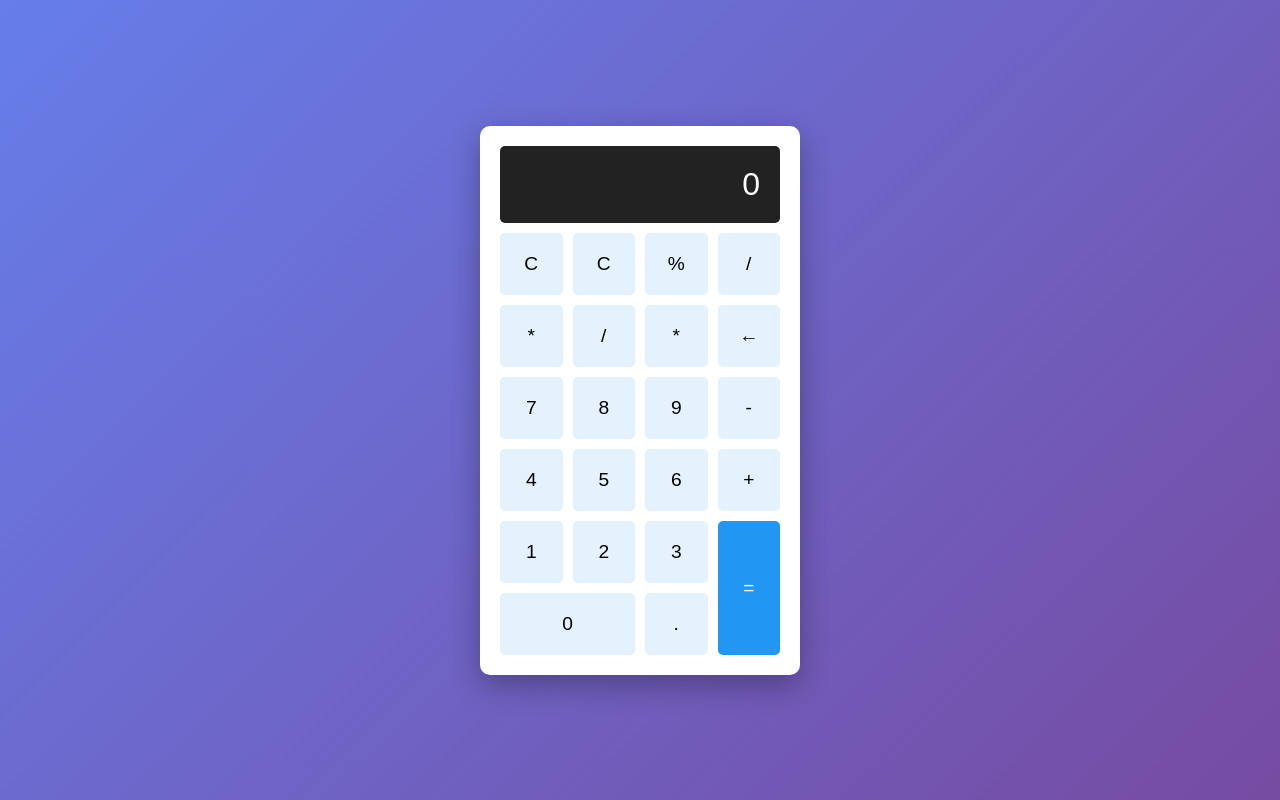
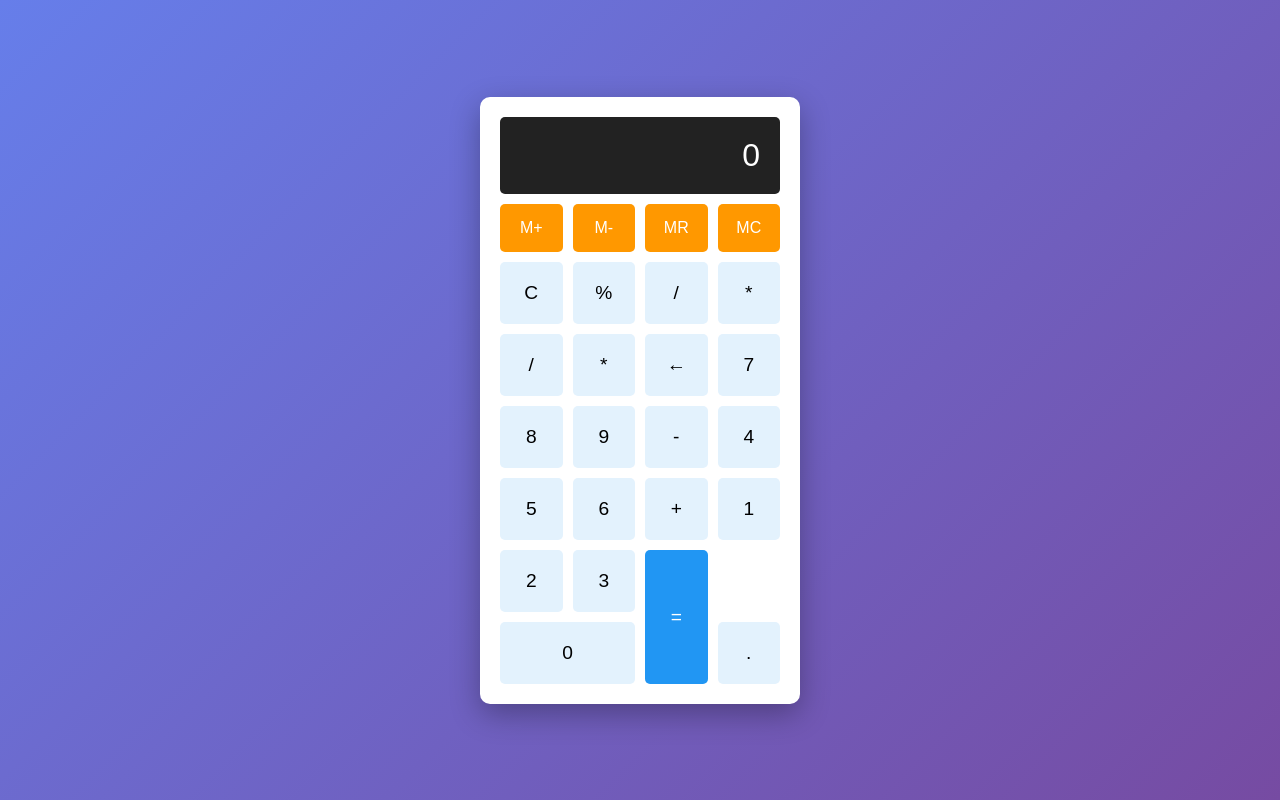
Before and after one commit to john04111820/calculator-app, a plain HTML site: page index.html in a window 1280 px wide. Drawn offline with Linux system fonts and the light colour scheme.

Commit message:
Add memory buttons UI

```diff
--- a/index.html
+++ b/index.html
@@ -9,8 +9,13 @@
 <body>
     <div class="calculator">
         <div class="display" id="display">0</div>
+            <div class="memory-buttons">
+        <button onclick="memoryAdd()" class="memory-btn">M+</button>
+        <button onclick="memorySubtract()" class="memory-btn">M-</button>
+        <button onclick="memoryRecall()" class="memory-btn">MR</button>
+        <button onclick="memoryClear()" class="memory-btn">MC</button>
+    </div>
         <div class="buttons">
-            <button onclick="clearDisplay()">C</button>
             <button onclick="clearDisplay()">C</button>
             <button onclick="calculatePercentage()">%</button>
             <button onclick="appendToDisplay('/')">/</button>
--- a/style.css
+++ b/style.css
@@ -70,3 +70,29 @@ button:active {
 .zero {
     grid-column: span 2;
 }
+
+.memory-buttons {
+    display: grid;
+    grid-template-columns: repeat(4, 1fr);
+    gap: 10px;
+    margin-bottom: 10px;
+}
+
+.memory-btn {
+    padding: 15px;
+    font-size: 1em;
+    background: #ff9800;
+    color: white;
+    border: none;
+    border-radius: 5px;
+    cursor: pointer;
+    transition: all 0.3s;
+}
+
+.memory-btn:hover {
+    background: #f57c00;
+}
+
+.memory-btn:active {
+    transform: scale(0.95);
+}
```
